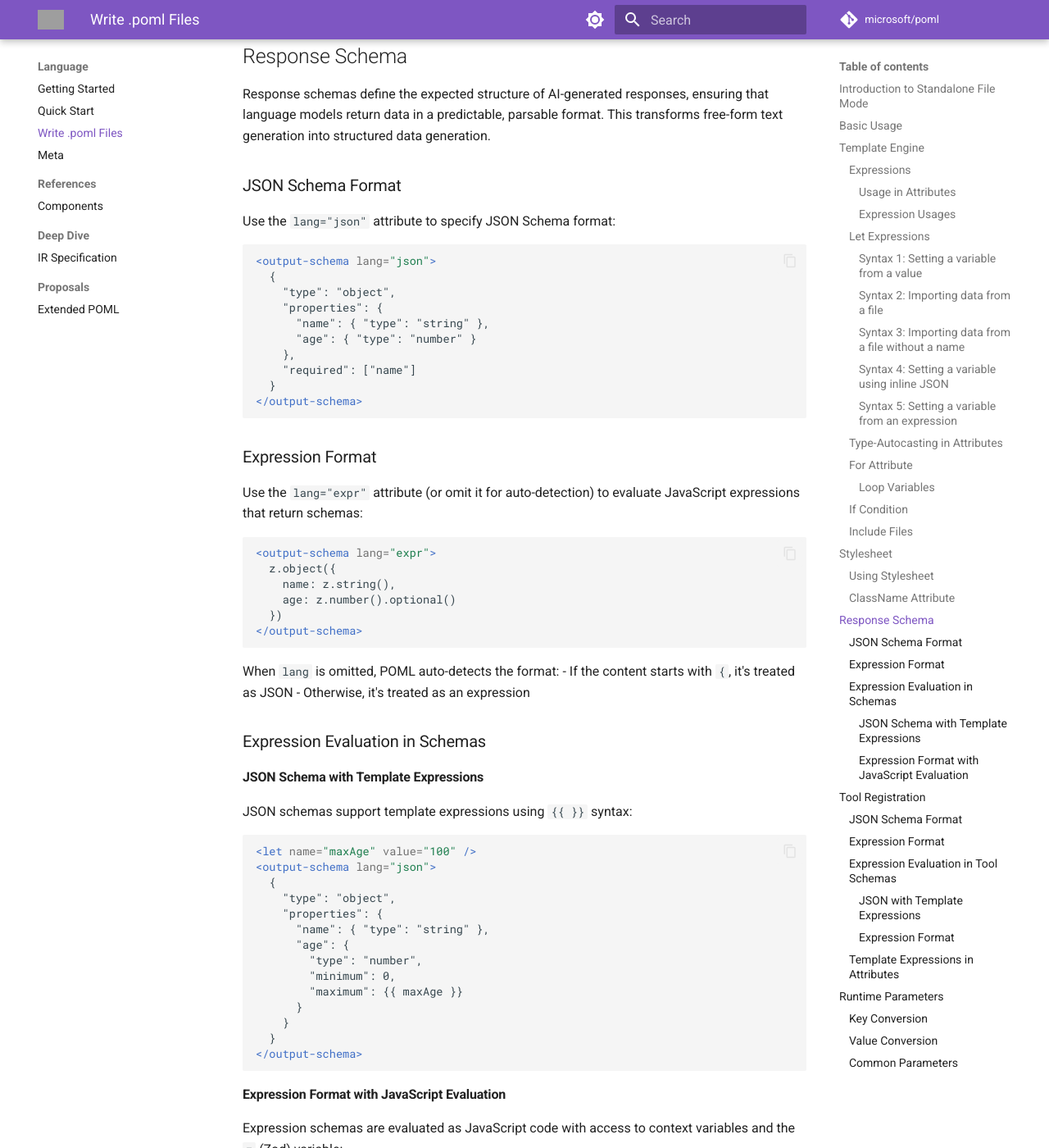
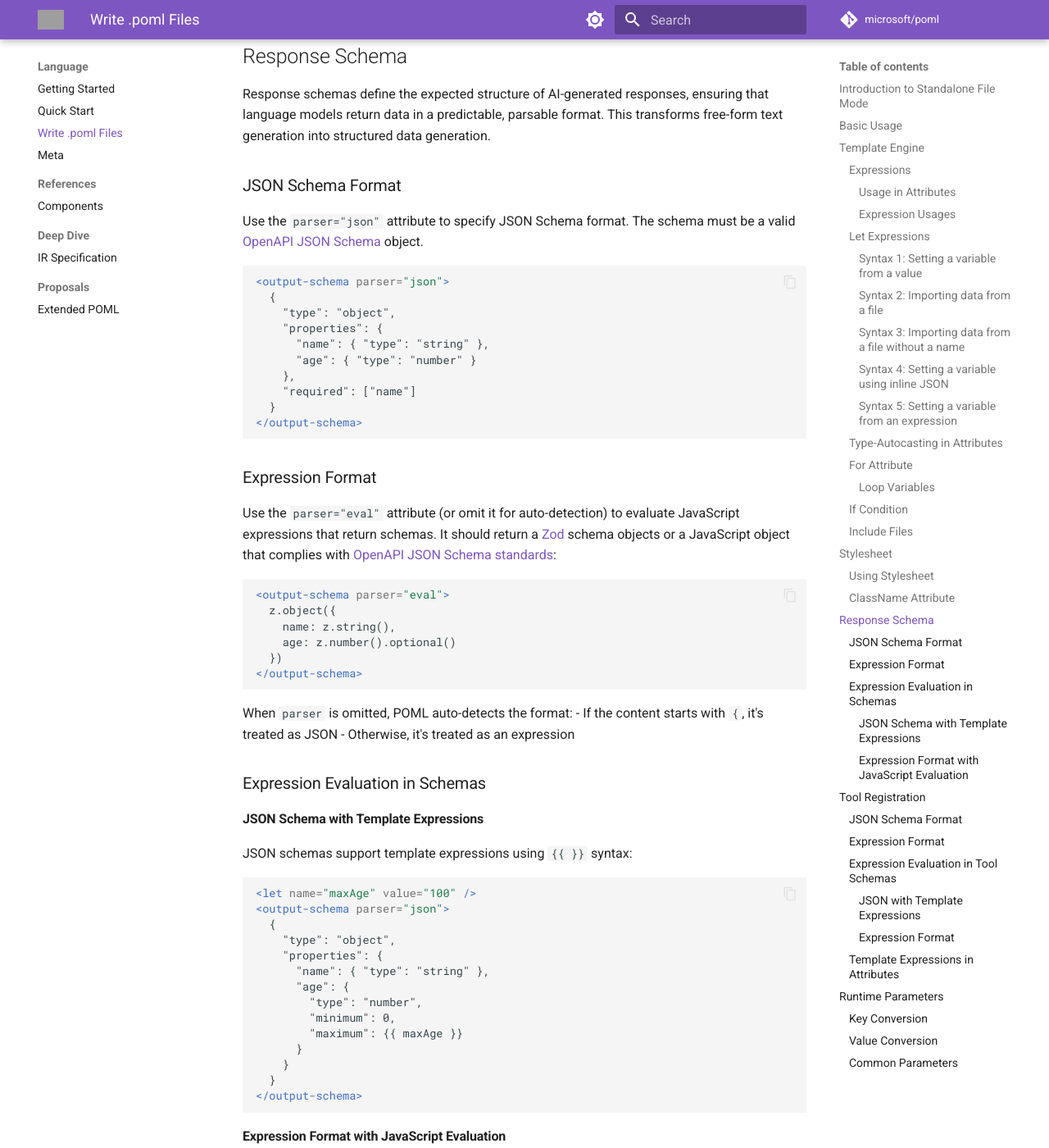
Before and after one commit to zero456/poml, an MkDocs documentation site: the page built from docs/language/standalone.md, in a window 1280 px wide and 1400 px high, scrolled down 8273 px. Shown: the whole window at 82% size. Built offline with MkDocs 1.6.1 and Material for MkDocs 9.7.7, drawn with Linux system fonts in a browser that asks for light colours; comment, search, counter and statistics services are not loaded; the version menu is left out; some of the changed text lies outside the part shown; grey boxes are pictures that could not be loaded.

Commit message:
Rename schema lang attribute to parser (#125)

````diff
--- a/docs/language/standalone.md
+++ b/docs/language/standalone.md
@@ -320,10 +320,10 @@ Response schemas define the expected structure of AI-generated responses, ensuri
 
 ### JSON Schema Format
 
-Use the `lang="json"` attribute to specify JSON Schema format:
+Use the `parser="json"` attribute to specify JSON Schema format. The schema must be a valid [OpenAPI JSON Schema](https://spec.openapis.org/) object.
 
 ```xml
-<output-schema lang="json">
+<output-schema parser="json">
   {
     "type": "object",
     "properties": {
@@ -337,10 +337,10 @@ Use the `lang="json"` attribute to specify JSON Schema format:
 
 ### Expression Format
 
-Use the `lang="expr"` attribute (or omit it for auto-detection) to evaluate JavaScript expressions that return schemas:
+Use the `parser="eval"` attribute (or omit it for auto-detection) to evaluate JavaScript expressions that return schemas. It should return a [Zod](https://zod.dev/) schema objects or a JavaScript object that complies with [OpenAPI JSON Schema standards](https://spec.openapis.org/):
 
 ```xml
-<output-schema lang="expr">
+<output-schema parser="eval">
   z.object({
     name: z.string(),
     age: z.number().optional()
@@ -348,7 +348,7 @@ Use the `lang="expr"` attribute (or omit it for auto-detection) to evaluate Java
 </output-schema>
 ```
 
-When `lang` is omitted, POML auto-detects the format:
+When `parser` is omitted, POML auto-detects the format:
 - If the content starts with `{`, it's treated as JSON
 - Otherwise, it's treated as an expression
 
@@ -360,7 +360,7 @@ JSON schemas support template expressions using `{{ }}` syntax:
 
 ```xml
 <let name="maxAge" value="100" />
-<output-schema lang="json">
+<output-schema parser="json">
   {
     "type": "object",
     "properties": {
@@ -381,7 +381,7 @@ Expression schemas are evaluated as JavaScript code with access to context varia
 
 ```xml
 <let name="fields" value='["name", "email", "age"]' />
-<output-schema lang="expr">
+<output-schema parser="eval">
   z.object(
     Object.fromEntries(fields.map(f => [f, z.string()]))
   )
@@ -423,7 +423,7 @@ Tool registration enables AI models to interact with external functions during c
 ### Expression Format
 
 ```xml
-<tool-definition name="calculate" description="Perform calculation" lang="expr">
+<tool-definition name="calculate" description="Perform calculation" parser="eval">
   z.object({
     operation: z.enum(['add', 'subtract', 'multiply', 'divide']),
     a: z.number(),
@@ -440,7 +440,7 @@ Tool schemas support the same evaluation modes as response schemas:
 
 ```xml
 <let name="maxValue" value="1000" />
-<tool-definition name="calculator" description="Calculate values" lang="json">
+<tool-definition name="calculator" description="Calculate values" parser="json">
   {
     "type": "object",
     "properties": {
@@ -457,7 +457,7 @@ Tool schemas support the same evaluation modes as response schemas:
 
 ```xml
 <let name="supportedOperations" value='["add", "subtract", "multiply", "divide"]' />
-<tool-definition name="calculator" description="Perform mathematical operations" lang="expr">
+<tool-definition name="calculator" description="Perform mathematical operations" parser="eval">
   z.object({
     operation: z.enum(supportedOperations),
     a: z.number(),
@@ -471,7 +471,7 @@ In expression mode, the `z` variable is automatically available for constructing
 **Required attributes for tools:**
 - **name**: Tool identifier (required)
 - **description**: Tool description (optional but recommended)
-- **lang**: Schema language, either "json" or "expr" (optional, auto-detected based on content)
+- **parser**: Schema parser, either "json" or "eval" (optional, auto-detected based on content)
 
 ### Template Expressions in Attributes
 
@@ -480,9 +480,9 @@ Both schemas and tools support template expressions in their attributes:
 ```xml
 <let name="toolName">calculate</let>
 <let name="toolDesc">Perform mathematical calculations</let>
-<let name="schemaLang">json</let>
+<let name="schemaParser">json</let>
 
-<tool-definition name="{{toolName}}" description="{{toolDesc}}" lang="{{schemaLang}}">
+<tool-definition name="{{toolName}}" description="{{toolDesc}}" parser="{{schemaParser}}">
   {
     "type": "object",
     "properties": {
@@ -503,7 +503,7 @@ Similarly for output schemas:
   }
 }
 </let>
-<output-schema lang="json">
+<output-schema parser="json">
 {{ schemaJson }}
 </output-schema>
 ```
````
Also changed, not shown: docs/vscode/features.md (+2 -2 lines), 3 other files.
